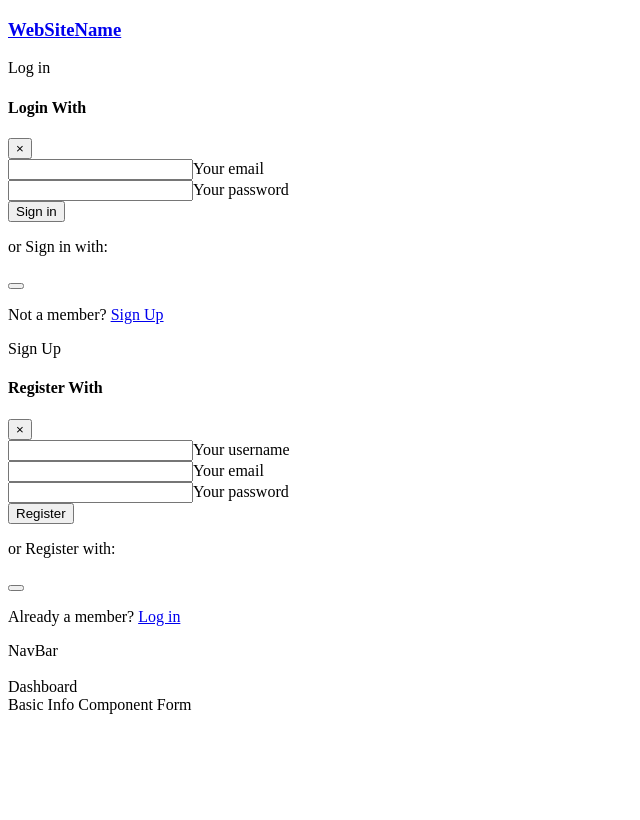
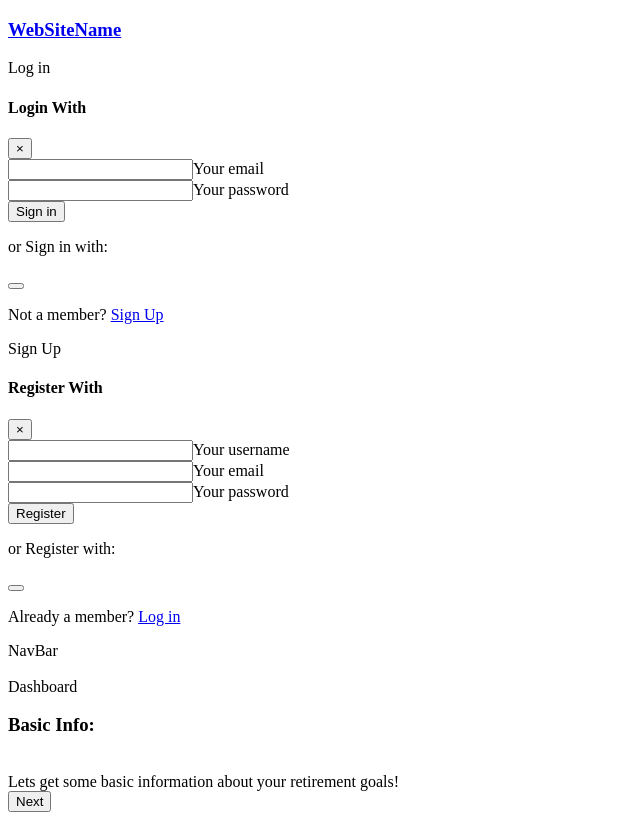
Before and after one commit to culletons/culletons, a React app: page / in a window 1280 px wide. Both pictures are taken after a click on the button "Sign Up". Shown: the whole page, without its empty margins (0-640 px from the left). Built offline with nearby package versions, Linux system fonts and the light colour scheme; the HTML template or start-up script is replaced by a standard one.

Commit message:
Implements the Basic Info questionaire

```diff
--- a/client/src/components/dashboard/BasicInfo.jsx
+++ b/client/src/components/dashboard/BasicInfo.jsx
@@ -1,10 +1,129 @@
 import React from 'react';
 
-const BasicInfo = (props) => (
-  <div className="module">
-    Basic Info Component Form
-    <br/>
-  </div>
-)
+class BasicInfo extends React.Component {
+  constructor(props) {
+    super(props);
+    this.state = {
+      retireAge: 85,
+      retireGoal: 3,
+      currentAge: 0,
+      currentSavings: 0,
+      monthlySavings: 0,
+      monthlySpending: 0,
+      currentSlide: 0
+    }
+
+    this.submitInfo = this.submitInfo.bind(this);
+    this.nextSlide = this.nextSlide.bind(this);
+    this.previousSlide = this.previousSlide.bind(this);
+  }
+
+
+  //window.localStorage.setItem('key', 'value')
+
+  nextSlide() {
+    let next = this.state.currentSlide + 1
+    this.setState({
+      currentSlide: next
+    })
+  }
+
+  previousSlide() {
+    this.setState({
+      currentSlide: this.state.currentSlide - 1
+    })
+  }
+
+  submitInfo() {
+    let userInfoToSubmit = {
+      retireAge: this.state.retireAge,
+      retireGoal: this.state.retireGoal,
+      currentAge: this.state.currentAge,
+      currentSavings: this.state.currentSavings,
+      monthlySavings: this.state.monthlySavings,
+      monthlySpending: this.state.monthlySpending,
+    }
+    console.log('Trying to submit');
+
+  }
+
+  render () {
+    // Create the text which will be displayed to the user dynamically based on inputs while answering questions
+    let retireDescriptions = ['Planning on pinching pennies', 'Going to take it easy', 'Would like to be comfortable', 'Want to live well', 'Plan on balling out'];
+    let retireDesire = retireDescriptions[this.state.retireGoal - 1];
+    let retireCountdown = this.state.currentAge !== 0 && this.state.currentAge !== '' ? 'Great! Lets see how to get you ready to retire in ' + (this.state.retireAge - this.state.currentAge) + ' years': '';
+
+    let slideOptions = [
+      (
+        <div className="tab tab0 form-group">
+          Lets get some basic information about your retirement goals!
+        </div>
+      ),
+      (
+        <div className="tab tab1 form-group">
+          How early do you want to retire?
+          <p><input type="number" className="form-control" value={this.state.retireAge} min="1" max="100" onChange={(event)=>{this.setState({retireAge: event.target.value})}} /></p>
+        </div>
+      ),
+      (
+        <div className="tab tab2 form-group">
+          <label>How well do you want to live when you retire?</label>
+          <div className="slidecontainer">
+            <input type="range" min="1" max="5" value={this.state.retireGoal} className="form-control-range" id="retireAgeSlider" onChange={(event)=>{this.setState({retireGoal: event.target.value})}}/>
+            <br/>
+            {retireDesire}
+          </div>
+        </div>
+      ),
+      (
+        <div className="tab tab3 form-group">
+          How old are you now?
+          <p><input type="number" className="form-control" value={this.state.currentAge} min="1" max="100" onChange={(event)=>{this.setState({currentAge: event.target.value})}} /></p>
+          {retireCountdown}
+        </div>
+      ),
+      (
+        <div className="tab tab4 form-group">
+          How much progress have you made? What's your current savings?
+          <p><input type="number" className="form-control" value={this.state.currentSavings} min="0" onChange={(event)=>{this.setState({currentSavings: event.target.value})}} /></p>
+          How much do you or can you save each month?
+          <p><input type="number" className="form-control" value={this.state.monthlySavings} min="0" onChange={(event)=>{this.setState({monthlySavings: event.target.value})}} /></p>
+        </div>
+      ),
+      (
+        <div className="tab tab5 form-group">
+          Last question, how costly is your current lifestyle? How much do you spend per month?
+          <p><input type="number" className="form-control" value={this.state.monthlySpending} min="0" onChange={(event)=>{this.setState({monthlySpending: event.target.value})}} /></p>
+        </div>
+      )
+    ]
+
+    return (
+      <div className="card module">
+        <div className="card-body">
+          <h3 className="card-title">Basic Info:</h3>
+          <br/>
+          <form id="basic-info-form">
+            {slideOptions[this.state.currentSlide]}
+
+            <div style={{"overflow":"auto"}}>
+              <div id="form-buttons">
+                {this.state.currentSlide !== 0 && <button type="button" id="prevBtn" className="btn btn-secondary" onClick={this.previousSlide}>Previous</button>}
+                {this.state.currentSlide !== slideOptions.length - 1 && <button type="button" id="nextBtn" className="btn btn-light" onClick={this.nextSlide}>Next</button>}
+                {this.state.currentSlide === slideOptions.length - 1 && <button type="button" id="nextBtn" className="btn btn-success" onClick={this.submitInfo}>Submit</button>}
+              </div>
+            </div>
+
+            <div id="step-icon-row">
+              {slideOptions.map((slideStep, i) =>
+                <span key={i} className={"step " + (this.state.currentSlide === i ? 'active ' : '') + (this.state.currentSlide > i ? 'finish' : '')}></span>
+              )}
+            </div>
+          </form>
+        </div>
+      </div>
+    );
+  }
+}
 
 export default BasicInfo;
```
Also changed, not shown: client/src/components/dashboard/SideRail.jsx (added, +31 -0 lines), 2 other files (tests, documents, lock files or other folders).
